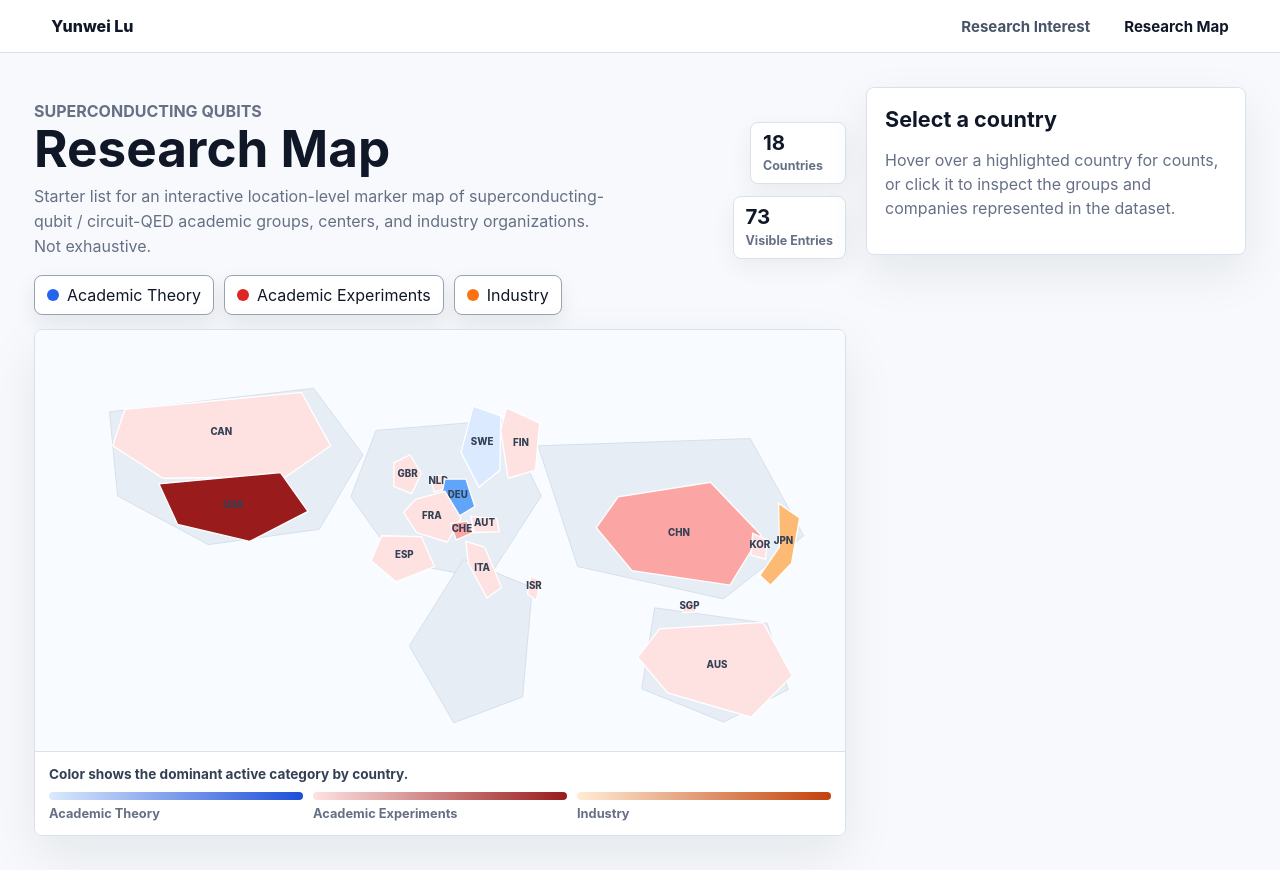
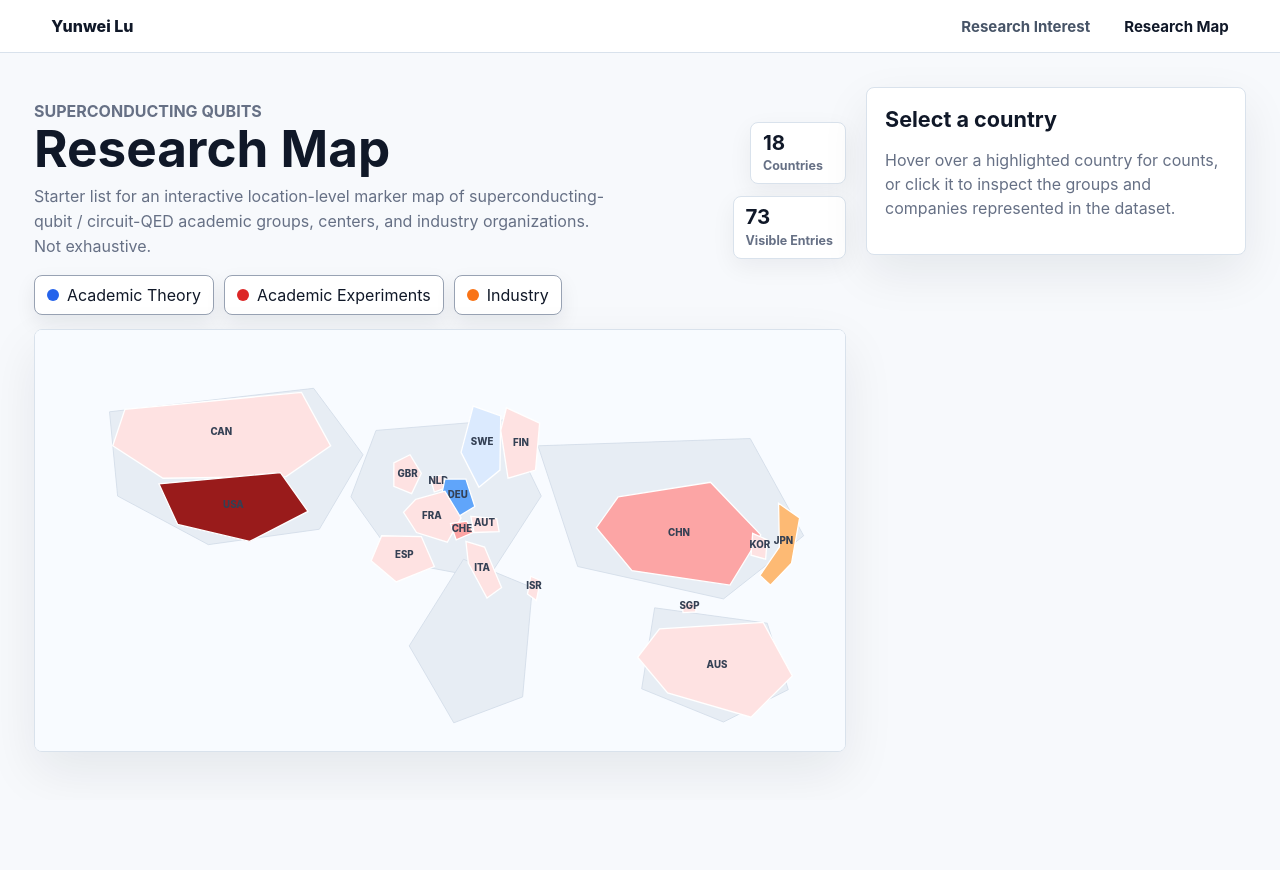
Before and after one commit to yunweilu/yunweilu.github.io, a Next.js app: page /research-map in a window 1280 px wide. After the commit the page ends 800 px from the top, so only its background shows below. Built offline with nearby package versions, Linux system fonts and the light colour scheme.

Commit message:
Remove research map legend

```diff
--- a/app/globals.css
+++ b/app/globals.css
@@ -326,52 +326,6 @@ button {
   margin-top: 5px;
 }
 
-.map-legend {
-  display: grid;
-  gap: 10px;
-  padding: 14px;
-  border-top: 1px solid var(--line);
-  background: #ffffff;
-}
-
-.legend-title {
-  margin: 0;
-  color: #344054;
-  font-size: 0.85rem;
-  font-weight: 750;
-}
-
-.legend-items {
-  display: grid;
-  grid-template-columns: repeat(3, minmax(0, 1fr));
-  gap: 10px;
-}
-
-.legend-item {
-  display: grid;
-  gap: 6px;
-  color: var(--muted);
-  font-size: 0.8rem;
-  font-weight: 650;
-}
-
-.legend-ramp {
-  height: 8px;
-  border-radius: 999px;
-}
-
-.legend-blue {
-  background: linear-gradient(90deg, #dbeafe, #1d4ed8);
-}
-
-.legend-red {
-  background: linear-gradient(90deg, #fee2e2, #991b1b);
-}
-
-.legend-orange {
-  background: linear-gradient(90deg, #ffedd5, #c2410c);
-}
-
 .details-panel {
   position: sticky;
   top: 84px;
@@ -524,8 +478,7 @@ button {
   }
 
   .navbar-links,
-  .map-filters,
-  .legend-items {
+  .map-filters {
     width: 100%;
   }
 
@@ -534,7 +487,6 @@ button {
     gap: 12px;
   }
 
-  .legend-items,
   .panel-counts {
     grid-template-columns: 1fr;
   }
--- a/components/ResearchMap.tsx
+++ b/components/ResearchMap.tsx
@@ -8,17 +8,14 @@ export const LAYERS = {
   academic_theory: {
     label: "Academic Theory",
     className: "academic-theory",
-    legendClass: "legend-blue",
   },
   academic_experiments: {
     label: "Academic Experiments",
     className: "academic-experiments",
-    legendClass: "legend-red",
   },
   industry: {
     label: "Industry",
     className: "industry",
-    legendClass: "legend-orange",
   },
 } as const;
 
@@ -406,17 +403,6 @@ export default function ResearchMap({ dataset }: ResearchMapProps) {
             </div>
           ) : null}
 
-          <div className="map-legend" aria-label="Map color legend">
-            <p className="legend-title">Color shows the dominant active category by country.</p>
-            <div className="legend-items">
-              {(Object.keys(LAYERS) as LayerKey[]).map((layer) => (
-                <div className="legend-item" key={layer}>
-                  <span className={`legend-ramp ${LAYERS[layer].legendClass}`} />
-                  <span>{LAYERS[layer].label}</span>
-                </div>
-              ))}
-            </div>
-          </div>
         </div>
       </div>
 
--- a/static/css/styles.css
+++ b/static/css/styles.css
@@ -420,52 +420,6 @@ body {
   font-weight: 650;
 }
 
-.map-legend {
-  display: grid;
-  gap: 10px;
-  padding: 14px;
-  border-top: 1px solid rgba(10, 94, 124, 0.24);
-  background: rgba(255, 255, 255, 0.94);
-}
-
-.legend-title {
-  margin: 0;
-  color: #344054;
-  font-size: 0.85rem;
-  font-weight: 750;
-}
-
-.legend-items {
-  display: grid;
-  grid-template-columns: repeat(3, minmax(0, 1fr));
-  gap: 10px;
-}
-
-.legend-item {
-  display: grid;
-  gap: 6px;
-  color: var(--muted);
-  font-size: 0.8rem;
-  font-weight: 650;
-}
-
-.legend-ramp {
-  height: 8px;
-  border-radius: 999px;
-}
-
-.legend-blue {
-  background: linear-gradient(90deg, #dbeafe, #1d4ed8);
-}
-
-.legend-red {
-  background: linear-gradient(90deg, #fee2e2, #991b1b);
-}
-
-.legend-orange {
-  background: linear-gradient(90deg, #ffedd5, #c2410c);
-}
-
 .details-panel {
   position: sticky;
   top: 120px;
@@ -745,8 +699,7 @@ body {
   }
 
   .map-page .primary-links,
-  .map-filters,
-  .legend-items {
+  .map-filters {
     width: 100%;
   }
 
@@ -755,7 +708,6 @@ body {
     justify-content: flex-start;
   }
 
-  .legend-items,
   .panel-counts {
     grid-template-columns: 1fr;
   }
```
Also changed, not shown: research-map/index.html (+0 -17 lines).
